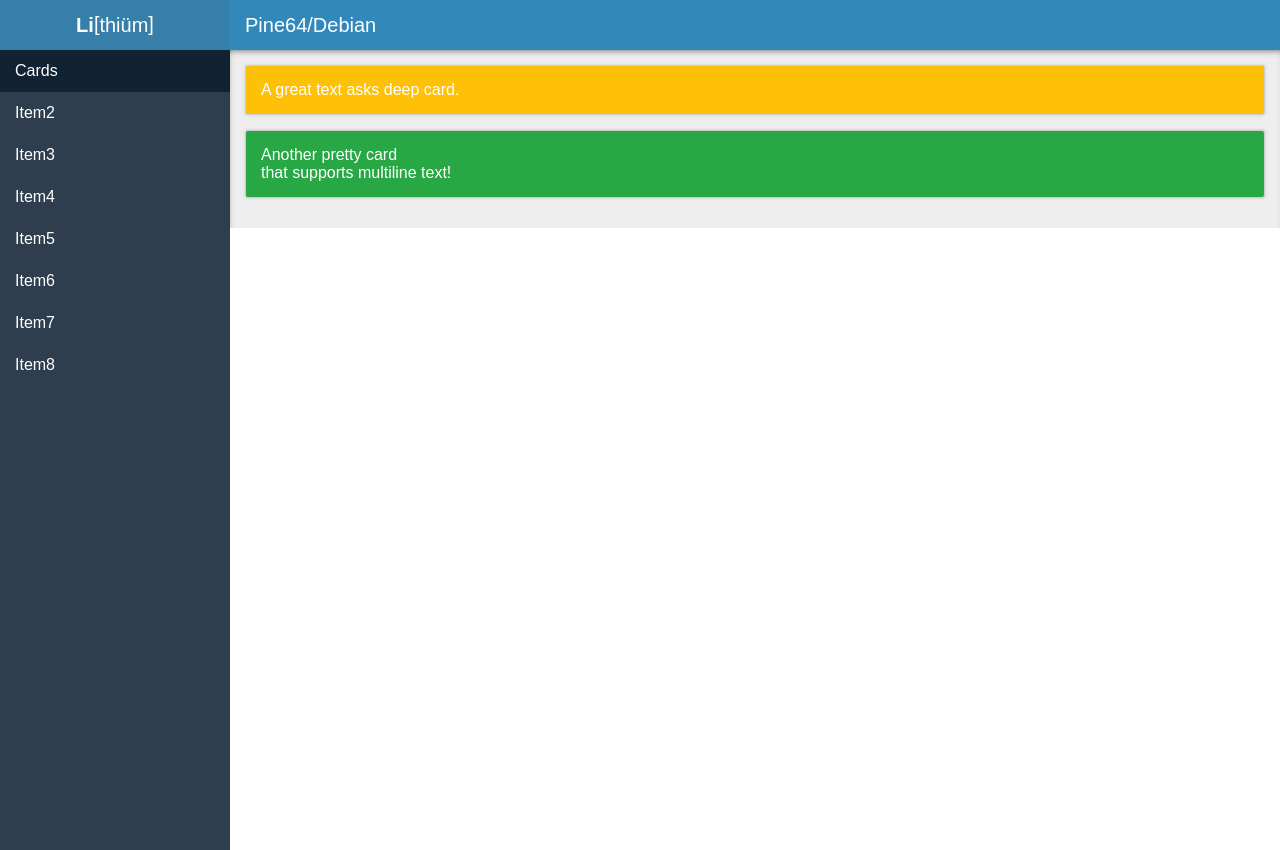
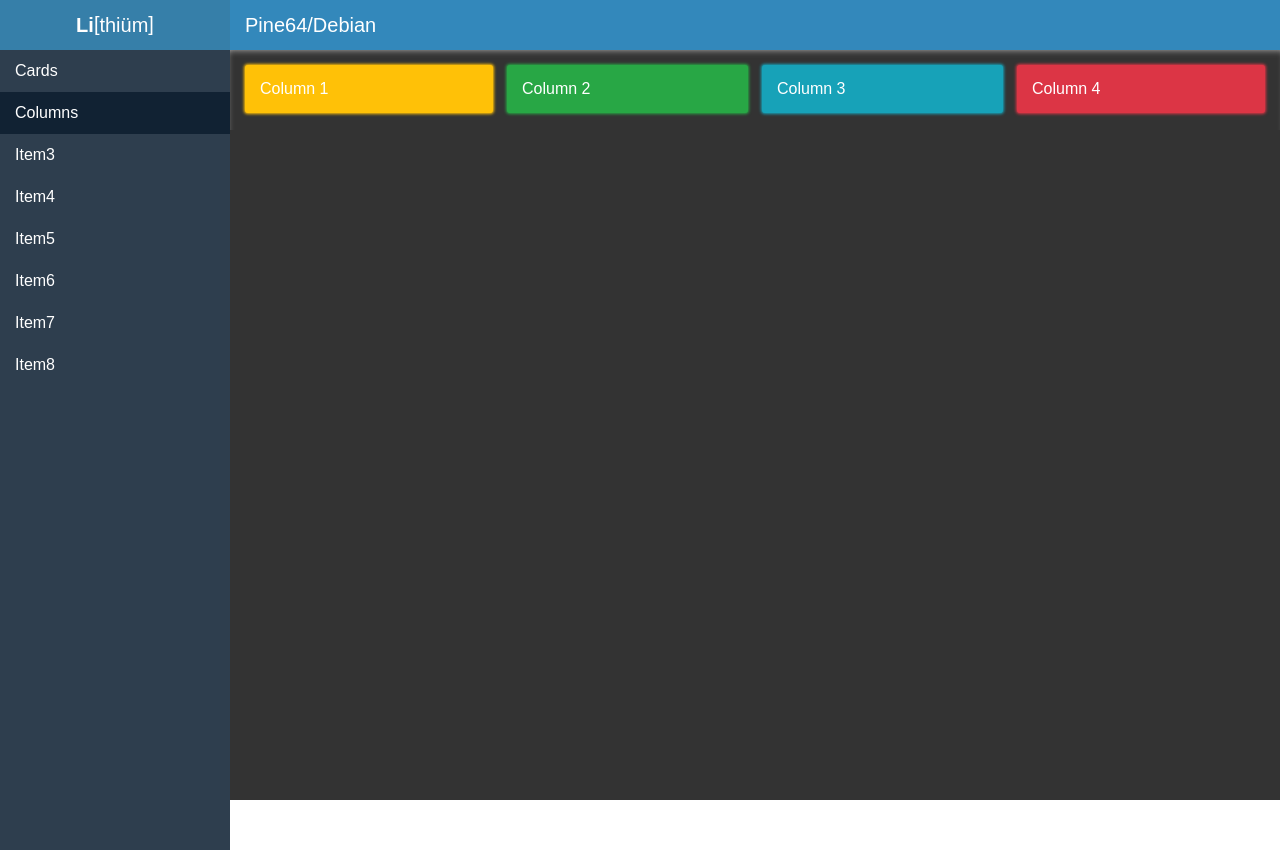
Before and after one commit to Catethysis/Lithium, a React (Create React App) app: page / in a window 1280 px wide. Built offline with nearby package versions, Linux system fonts and the light colour scheme.

Commit message:
Column example added, longCard separated

```diff
--- a/src/App.js
+++ b/src/App.js
@@ -10,7 +10,7 @@ import ContentPageHolder from './ContentPages/ContentPageHolder';
 class App extends Component {
   constructor() {
     super();
-    this.state = {active: 0};
+    this.state = {active: 1};
     this.asideSelect = this.asideSelect.bind(this);
   }
 
@@ -26,6 +26,8 @@ class App extends Component {
     return (
       <div style={{
         width: '100vw',
+        height: '100vh',
+        backgroundColor: '#333'
       }}>
         <HeaderAside />
         <HeaderContent />
--- /dev/null
+++ b/src/ContentPages/longCard.js
@@ -0,0 +1,36 @@
+import React, { Component } from 'react';
+
+let colors = {
+    primary:   '#007bff',
+    secondary: '#6c757d',
+    success:   '#28a745',
+    info:      '#17a2b8',
+    warning:   '#ffc107',
+    danger:    '#dc3545',
+    light:     '#f8f9fa',
+    dark:      '#343a40',
+};
+
+class LongCard extends Component {
+    render () {
+      let shadow = '0px 0px 3px 1px ' + this.props.color; //ddd
+      return (
+        <div style={{
+          minHeight: '1em',
+          padding: 15,
+          marginBottom: 15,
+
+          // border: #ccc,
+          borderRadius: 3,
+          boxShadow: shadow,
+          backgroundColor: this.props.color,
+
+          color: '#fff'
+        }}>
+        {this.props.children}
+        </div>
+      )
+    }
+  }
+
+export {LongCard, colors}
--- a/src/ContentPages/page1.js
+++ b/src/ContentPages/page1.js
@@ -1,42 +1,13 @@
 import React, { Component } from 'react';
-
-let color_primary =   '#007bff';
-let color_secondary = '#6c757d';
-let color_success =   '#28a745';
-let color_info =      '#17a2b8';
-let color_warning =   '#ffc107';
-let color_danger =    '#dc3545';
-let color_light =     '#f8f9fa';
-let color_dark =      '#343a40';
-
-class LongCard extends Component {
-  render () {
-    return (
-      <div style={{
-        minHeight: '1em',
-        padding: 15,
-        marginBottom: 15,
-
-        border: '1px solid #ccc',
-        borderRadius: 3,
-        boxShadow: '0px 0px 3px 1px #ddd',
-        backgroundColor: this.props.color,
-
-        color: '#fff'
-      }}>
-      {this.props.children}
-      </div>
-    )
-  }
-}
+import {LongCard, colors} from './longCard.js'
 
 export default class extends Component {
   render () {
     return [
-      <LongCard color={color_warning}>
+      <LongCard color={colors.warning}>
         A great text asks deep card.
       </LongCard>,
-      <LongCard color={color_success}>
+      <LongCard color={colors.success}>
         Another pretty card<br />that supports multiline text!
       </LongCard>
     ]
--- /dev/null
+++ b/src/ContentPages/page2.css
@@ -0,0 +1,18 @@
+.¼ {
+    width: 25%;
+    height: 50px;
+    display: inline-block;
+    padding: 7px;
+    box-sizing: border-box;
+
+    top: -7px;
+    position: relative;
+}
+
+.¼:first-child {
+    padding-left: 0px;
+}
+
+.¼:last-child {
+    padding-right: 0px;
+}
--- a/src/ContentPages/page2.js
+++ b/src/ContentPages/page2.js
@@ -1,9 +1,30 @@
 import React, { Component } from 'react';
+import './page2.css'
+import {LongCard, colors} from './longCard.js'
 
 export default class extends Component {
   render () {
-    return (
-      <div>page2</div>
-    )
+    return [
+      <div className="¼">
+        <LongCard color={colors.warning}>
+          Column 1
+        </LongCard>
+      </div>,
+      <div className="¼">
+        <LongCard color={colors.success}>
+          Column 2
+        </LongCard>
+      </div>,
+      <div className="¼">
+        <LongCard color={colors.info}>
+          Column 3
+        </LongCard>
+      </div>,
+      <div className="¼">
+        <LongCard color={colors.danger}>
+          Column 4
+        </LongCard>
+      </div>
+    ]
   }
 }
--- a/src/aside.js
+++ b/src/aside.js
@@ -5,7 +5,7 @@ export default class Aside extends Component {
   render () {
     let items = [
       'Cards',
-      'Item2',
+      'Columns',
       'Item3',
       'Item4',
       'Item5',
--- a/src/content.js
+++ b/src/content.js
@@ -10,7 +10,8 @@ export default class Content extends Component {
         position: 'relative',
         display: 'block',
 
-        backgroundColor: '#eee',
+        backgroundColor: '#333',
+        color: '#fff',
         boxShadow: 'inset 1px 4px 9px -6px'
       }}>
       {this.props.children}
```
